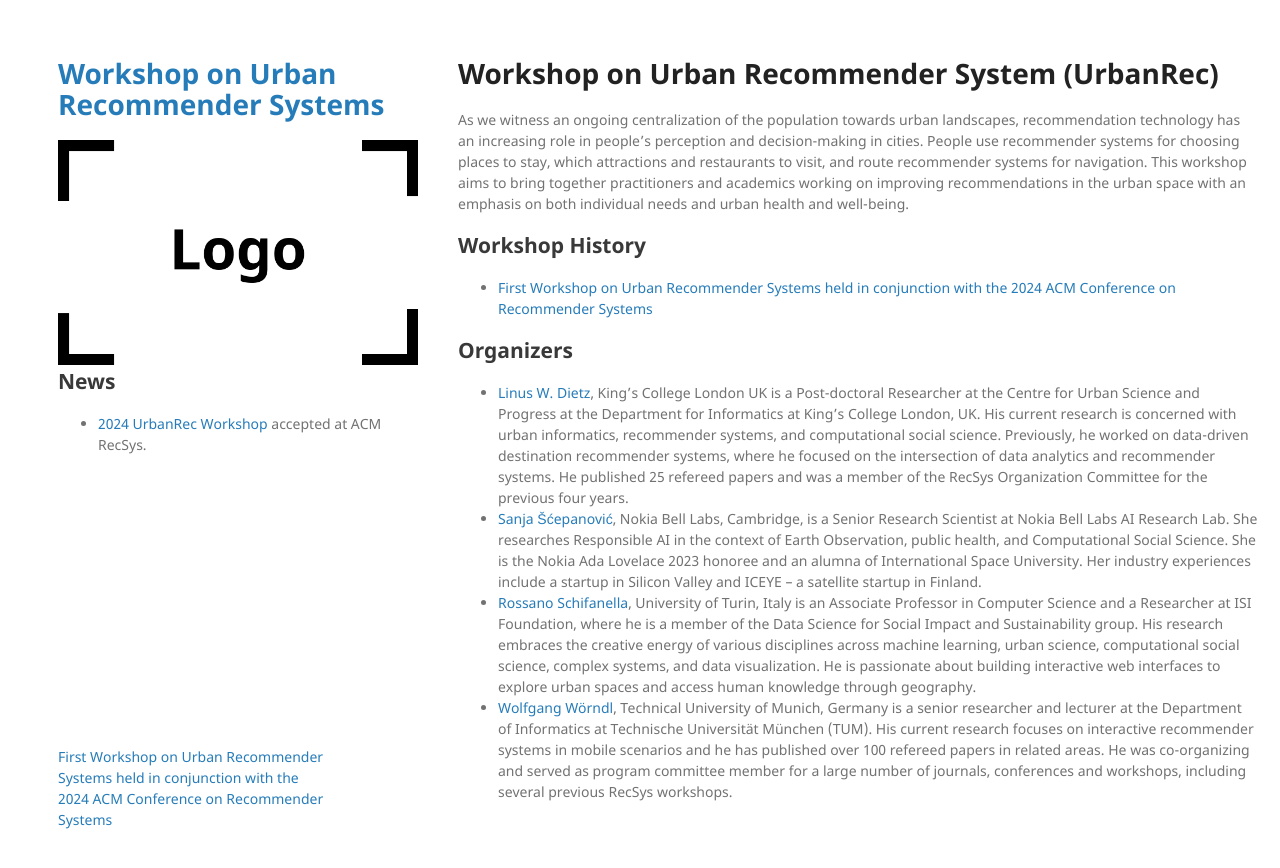
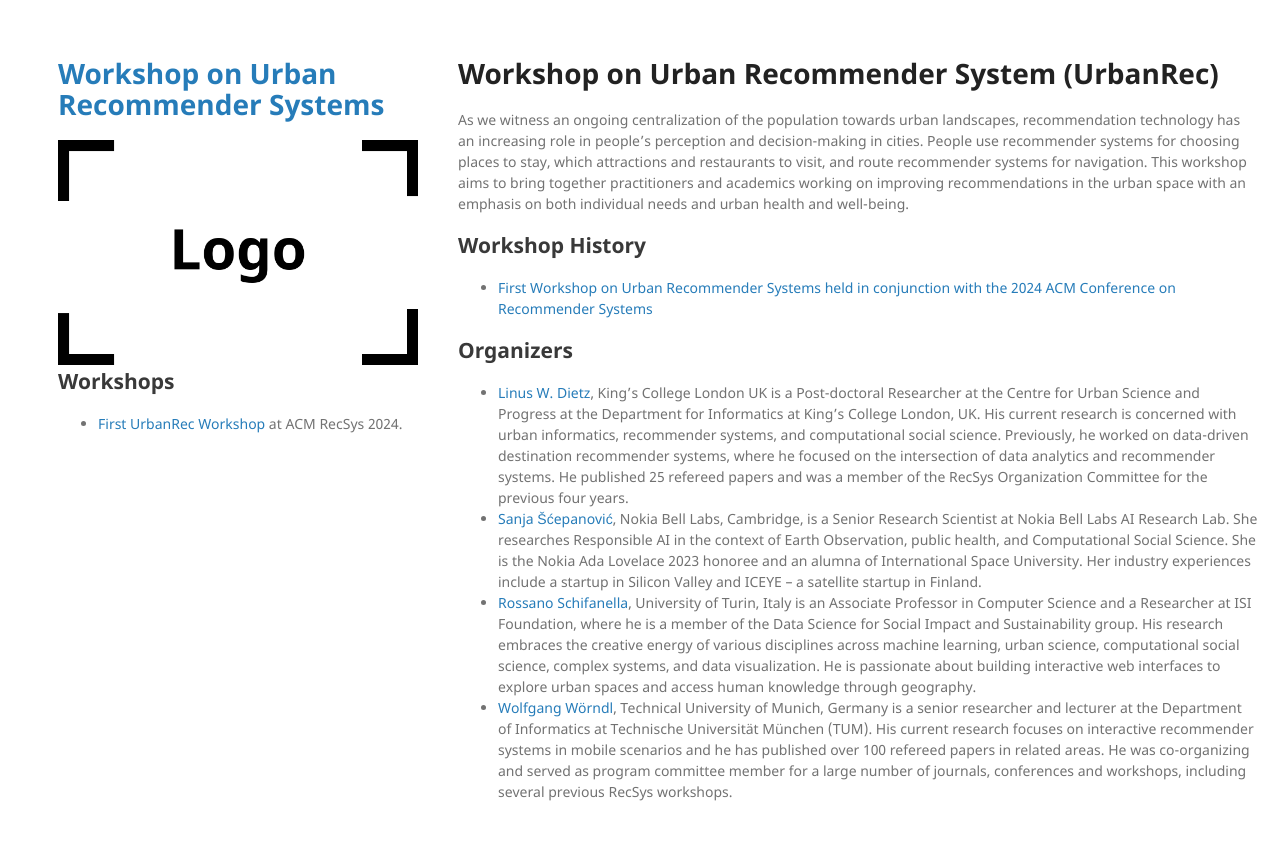
Before and after one commit to UrbanRec/urbanrec.github.io, a Jekyll site: the page built from index.md, in a window 1280 px wide. Shown: the top 868 px of the page. Built offline with Jekyll 4.4.1, drawn with Linux system fonts in a browser that asks for light colours; our own code applies the rules of GitHub Pages for plain Markdown files.

Commit message:
edit footer

```diff
--- a/_layouts/default.html
+++ b/_layouts/default.html
@@ -21,9 +21,9 @@
           <img src="{{site.logo | relative_url}}" alt="Logo" />
         {% endif %}
 
-        <h2>News</h2>
+        <h2>Workshops</h2>
         <ul>
-           <li><a href="/2024">2024 UrbanRec Workshop</a> accepted at ACM RecSys.</li>
+           <li><a href="/UrbanRec2024">First UrbanRec Workshop</a> at ACM RecSys 2024.</li>
         </ul>
       </header>
       <section>
@@ -32,7 +32,6 @@
 
       </section>
       <footer>
-        <p><a href="/UrbanRec2024"> First Workshop on Urban Recommender Systems held in conjunction with the 2024 ACM Conference on Recommender Systems</a></p>
       </footer>
     </div>
     <script src="{{ "/assets/js/scale.fix.js" | relative_url }}"></script>
```
